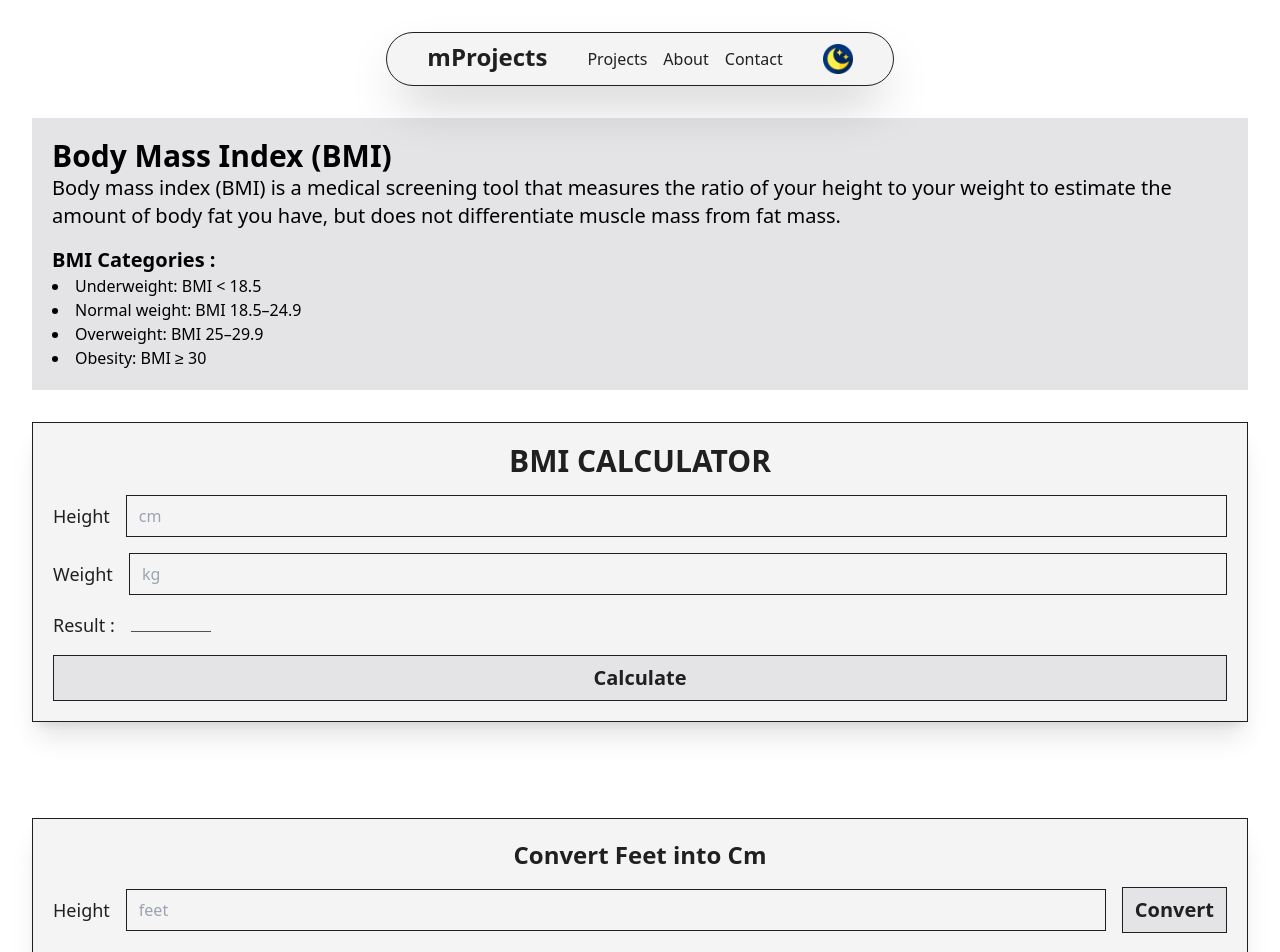
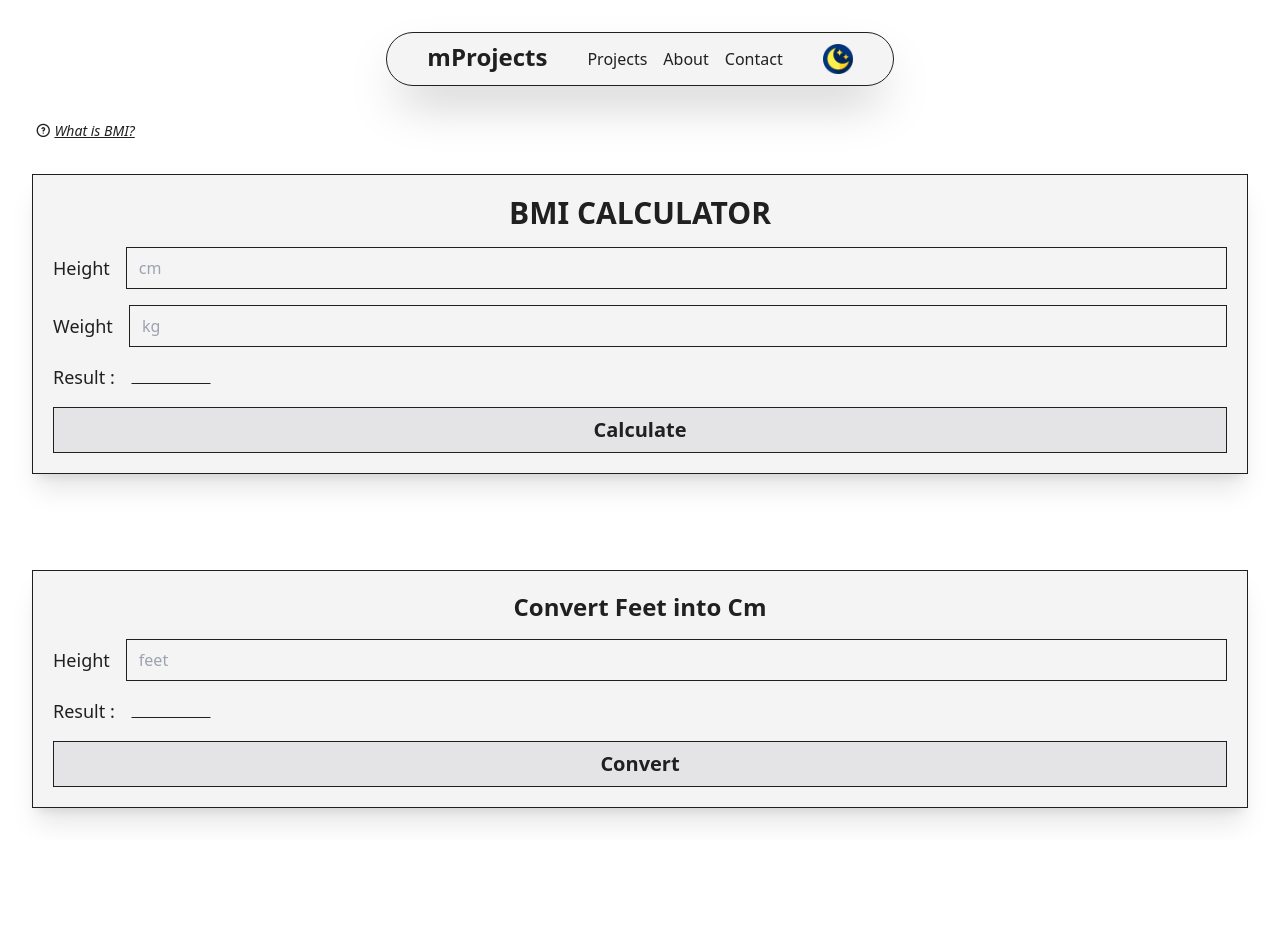
Before and after one commit to abhisharma54/mProjects, a React (Vite) app: page /bmi-calculator in a window 1280 px wide. Shown: the top 952 px of the page. After the commit the page ends 840 px from the top, so only its background shows below. Built offline with nearby package versions, Linux system fonts and the light colour scheme.

Commit message:
minor fix

```diff
--- a/index.html
+++ b/index.html
@@ -4,6 +4,7 @@
     <meta charset="UTF-8" />
     <meta name="viewport" content="width=device-width, initial-scale=1.0" />
     <link rel="icon" href="/src/assets/images/mProjects-logo.jpg">
+    <link rel="stylesheet" href="https://unicons.iconscout.com/release/v2.1.9/css/unicons.css">
     <title>mProjects</title>
   </head>
   <body class="dark:bg-[#202020]">
--- a/src/App.jsx
+++ b/src/App.jsx
@@ -1,29 +1,45 @@
-import './App.css'
-import { Header, Home, Contact, BMICalculator, PasswordGenerator, UnitConverter, CurrencyConverter, AiChat, About } from './Components/index'
-import { Route, RouterProvider, createBrowserRouter, createRoutesFromElements } from 'react-router-dom'
+import "./App.css";
+import {
+  Header,
+  Home,
+  Contact,
+  BMICalculator,
+  PasswordGenerator,
+  UnitConverter,
+  CurrencyConverter,
+  AiChat,
+  About,
+  FoodItem,
+  Recipe
+} from "./Components/index";
+import {
+  Route,
+  RouterProvider,
+  createBrowserRouter,
+  createRoutesFromElements,
+} from "react-router-dom";
 
 const router = createBrowserRouter(
   createRoutesFromElements(
     <>
-    <Route path='/' element={<Header />}>
-    <Route index element={<Home />} />
-    <Route path='/contact' element={<Contact />} />
-    <Route path='/about' element={<About />} />
-    <Route path='/bmi-calculator' element={<BMICalculator />} />
-    <Route path='/password-generator' element={<PasswordGenerator />} />
-    <Route path='/unit-converter' element={<UnitConverter />} />
-    <Route path='/currency-converter' element={<CurrencyConverter />} />
-    <Route path='/ai-chat' element={<AiChat />} />
-    </Route>
+      <Route path="/" element={<Header />}>
+        <Route index element={<Home />} />
+        <Route path="contact" element={<Contact />} />
+        <Route path="about" element={<About />} />
+        <Route path="bmi-calculator" element={<BMICalculator />} />
+        <Route path="password-generator" element={<PasswordGenerator />} />
+        <Route path="unit-converter" element={<UnitConverter />} />
+        <Route path="currency-converter" element={<CurrencyConverter />} />
+        <Route path="ai-chat" element={<AiChat />} />
+        <Route path="food-item" element={<FoodItem />} />
+        <Route path="food-item/:foodId" element={<Recipe />} />
+      </Route>
     </>
   )
-)
+);
 
 function App() {
-
-  return (
-    <RouterProvider router={router} />
-  )
+  return <RouterProvider router={router} />;
 }
 
-export default App
+export default App;
--- a/src/Components/BmiCalculator/BMICalculator.jsx
+++ b/src/Components/BmiCalculator/BMICalculator.jsx
@@ -1,4 +1,5 @@
-import React, { useState } from "react";
+import { useState } from "react";
+import { Input, Button } from "../index";
 
 function BMICalculator() {
   const [height, setHeight] = useState("");
@@ -8,6 +9,7 @@ function BMICalculator() {
   const [result, setResult] = useState("");
   const [heightInCm, setHeightInCm] = useState("");
   const [heightConvertErr, setHeightConvertErr] = useState("");
+  const [showBmiInfo, setShowBmiInfo] = useState(false);
 
   const handleBmi = (e) => {
     setError("");
@@ -31,8 +33,8 @@ function BMICalculator() {
   };
 
   const handleHeightConvert = () => {
-    setHeightConvertErr('')
-    setHeightConvert('')
+    setHeightConvertErr("");
+    setHeightConvert("");
     if (heightConvert.trim() === "") {
       setHeightConvertErr("Please Enter Height");
     } else {
@@ -43,12 +45,21 @@ function BMICalculator() {
 
   return (
     <div className="w-full">
-      <div className="bg-zinc-200 dark:bg-yellow-100 text-black p-5">
-        <h1 className="text-left text-3xl font-bold max-[550px]:text-2xl">Body Mass Index (BMI)</h1>
-        <p className="text-left text-xl max-[550px]:text-lg">
+      {showBmiInfo ? (
+        <div className="bg-zinc-200 dark:bg-[#404040] text-black dark:text-white p-5">
+          <div className="flex justify-between">
+            <h1 className="text-left text-3xl font-bold max-[550px]:text-2xl">
+              Body Mass Index (BMI)
+            </h1>
+            <i
+              onClick={() => setShowBmiInfo(false)}
+              className="uil uil-multiply text-xl cursor-pointer transition duration-150 ease-in-out hover:text-[rgb(218,58,58)] active:text-[#00ff47] hover:[text-shadow:_0_0_30px_rgb(255_0_0)]"
+            ></i>
+          </div>
+          <p className="text-left text-lg max-[550px]:text-lg">
             Body mass index (BMI) is a medical screening tool that measures the
-          ratio of your height to your weight to estimate the amount of body fat
-          you have, but does not differentiate muscle mass from fat mass.
+            ratio of your height to your weight to estimate the amount of body
+            fat you have, but does not differentiate muscle mass from fat mass.
           </p>
           <h1 className="text-left text-xl font-semibold mt-4">
             BMI Categories :
@@ -58,6 +69,18 @@ function BMICalculator() {
           <li className="text-left">{`Overweight: BMI 25–29.9`}</li>
           <li className="text-left">{`Obesity: BMI ≥ 30`}</li>
         </div>
+      ) : (
+        <button
+          className="flex cursor-pointer"
+          onClick={() => setShowBmiInfo(true)}
+        >
+          <i className="uil-question-circle text-[#202020] dark:text-white">
+            <span className="text-sm underline text-[#202020] dark:text-white">
+              What is BMI?
+            </span>
+          </i>
+        </button>
+      )}
 
       <div className="flex flex-col gap-20 mt-4">
         <form
@@ -67,32 +90,22 @@ function BMICalculator() {
           <h1 className="text-3xl font-semibold text-[#202020] dark:text-yellow-400 max-[550px]:text-2xl">
             BMI CALCULATOR
           </h1>
-          <div className="flex items-center gap-4">
-            <label className="text-lg font-medium text-[#202020] dark:text-white" htmlFor="height">
-              Height
-            </label>
-            <input
-              className="w-full px-3 py-2 border-[1px] text-black border-[#202020] bg-zinc-100 dark:bg-black dark:text-white dark:border-yellow-400 focus:outline-none"
-              type="text"
+          <Input
+            label="Height"
+            type="number"
             placeholder="cm"
-              id="height"
             value={height}
             onChange={(e) => setHeight(e.target.value)}
           />
-          </div>
-          <div className="flex items-center gap-4">
-            <label className="text-lg font-medium text-[#202020] dark:text-white" htmlFor="weight">
-              Weight
-            </label>
-            <input
-              className="w-full px-3 py-2 border-[1px] text-black border-[#202020] bg-zinc-100 dark:bg-black dark:text-white dark:border-yellow-400 focus:outline-none"
-              type="text"
+
+          <Input
+            label="Weight"
+            type="number"
             placeholder="kg"
-              id="weight"
             value={weight}
             onChange={(e) => setWeight(e.target.value)}
           />
-          </div>
+
           <div className="flex items-center gap-4">
             <p
               className="text-lg font-medium text-[#202020] dark:text-white"
@@ -100,16 +113,18 @@ function BMICalculator() {
             >
               Result :
             </p>
+            {result ? (
               <p className="text-lg font-medium text-[#202020] border-b-[1px] border-b-zinc-600 dark:text-yellow-400 dark:border-yellow-400">
-            {result ? (
-              result
-            ) : <div className="w-20 pt-3 border-[0px] border-b-[#202020]"></div>}
+                {result}
               </p>
+            ) : (
+              <div className="w-20 pt-3 border-[1px] border-transparent border-b-[#202020] dark:border-b-yellow-400"></div>
+            )}
           </div>
-          <button className="text-xl font-semibold px-3 py-2 text-[#202020] bg-zinc-200 border-[1px] border-[#202020] transition duration-150 ease-in hover:bg-black hover:text-white dark:hover:text-white dark:hover:bg-black dark:text-yellow-400 dark:bg-transparent dark:border-yellow-400">
-            Calculate
-          </button>
-            {error && <p className="text-lg text-[#202020] dark:text-white">{error}</p>}
+          <Button>Calculate</Button>
+          {error && (
+            <p className="text-lg text-[#202020] dark:text-white">{error}</p>
+          )}
         </form>
 
         <div className="flex flex-col gap-4 mt-4 p-5 shadow-xl border-[1px] bg-zinc-100 dark:bg-[#202020] border-[#202020] dark:border-yellow-400">
@@ -117,25 +132,13 @@ function BMICalculator() {
             Convert Feet into Cm
           </h1>
           <div className="flex gap-4 max-[550px]:flex-col">
-            <div className="w-full flex items-center gap-4">
-              <label className="text-lg font-medium text-[#202020] dark:text-white" htmlFor="heightConv">
-                Height
-              </label>
-              <input
-                className="w-full px-3 py-2 border-[1px] text-black border-[#202020] bg-zinc-100 dark:bg-black dark:text-white dark:border-yellow-400 focus:outline-none"
-                type="text"
+            <Input
+              label="Height"
+              type="number"
               placeholder="feet"
-                id="heightConv"
               value={heightConvert}
               onChange={(e) => setHeightConvert(e.target.value)}
             />
-            </div>
-            <button
-              onClick={handleHeightConvert}
-              className="text-xl font-semibold px-3 py-2 text-[#202020] bg-zinc-200 border-[1px] border-[#202020] transition duration-150 ease-in hover:bg-black hover:text-white dark:hover:text-white dark:hover:bg-black dark:text-yellow-400 dark:bg-transparent dark:border-yellow-400 max-[550px]:w-full max-[550px]:text-lg"
-            >
-              Convert
-            </button>
           </div>
           <div className="flex items-center gap-4">
             <p
@@ -148,9 +151,16 @@ function BMICalculator() {
               <p className="text-lg font-medium text-[#202020] border-b-[1px] border-b-zinc-600 dark:text-yellow-400 dark:border-yellow-400">
                 {`${heightInCm} cm`}
               </p>
-            ) : <div className="w-20 pt-3 border-[1px] border-transparent border-b-[#202020] dark:border-b-yellow-400"></div>}
+            ) : (
+              <div className="w-20 pt-3 border-[1px] border-transparent border-b-[#202020] dark:border-b-yellow-400"></div>
+            )}
           </div>
-            {heightConvertErr && <p className="text-lg text-[#202020] dark:text-white">{heightConvertErr}</p>}
+          <Button onClick={handleHeightConvert}>Convert</Button>
+          {heightConvertErr && (
+            <p className="text-lg text-[#202020] dark:text-white">
+              {heightConvertErr}
+            </p>
+          )}
         </div>
       </div>
     </div>
--- a/src/Components/Header.jsx
+++ b/src/Components/Header.jsx
@@ -70,7 +70,7 @@ function Header() {
                         isActive
                           ? "text-orange-500 font-semibold dark:text-yellow-400 "
                           : "text-[#202020] dark:text-white"
-                      } transition duration-150 ease-in max-[550px]:text-xl hover:text-orange-500 hover:border-b-orange-500 dark:hover:text-yellow-400 hover:border-b-[1px] dark:hover:border-b-yellow-40`
+                      } transition duration-150 ease-in max-[550px]:text-xl hover:text-orange-500 hover:border-b-orange-500 dark:hover:text-yellow-400 hover:border-b-[1px] dark:hover:border-b-yellow-400`
                     }
                   >
                     {link.name}
--- a/src/Components/UnitConversion/UnitConverter.jsx
+++ b/src/Components/UnitConversion/UnitConverter.jsx
@@ -1,5 +1,6 @@
 import { useState } from "react";
 import { unitParameter } from "./Unit";
+import { Input, Button } from "../index";
 
 function UnitConverter() {
   const [type, setType] = useState("length");
@@ -235,21 +236,14 @@ function UnitConverter() {
             </select>
           </div>
         </div>
-        <div className="flex items-center gap-4">
-          <label
-            className="text-lg font-medium text-[#202020] dark:text-white"
-            htmlFor="value"
-          >
-            Value
-          </label>
-          <input
-            className="w-full px-3 py-2 border-[1px] text-black border-[#202020] bg-zinc-200 dark:bg-black dark:text-white dark:border-yellow-400 focus:outline-none"
-            type="number"
-            placeholder="enter a value"
-            value={value}
-            onChange={(e) => setValue(e.target.value)}
-          />
-        </div>
+        <Input
+          className="bg-zinc-200"
+          label="Value"
+          type="number"
+          placeholder="enter a value"
+          value={value}
+          onChange={(e) => setValue(e.target.value)}
+        />
         <div className="flex items-center gap-4">
           <p
             className="text-lg font-medium text-[#202020] dark:text-white"
@@ -264,12 +258,12 @@ function UnitConverter() {
               </span>
             ) : result ? (
               result
-            ) : <div className="w-20 pt-3 border-[0px] border-b-[#202020]"></div>}
+            ) : (
+              <div className="w-20 pt-3 border-[0px] border-b-[#202020]"></div>
+            )}
           </p>
         </div>
-        <button className="text-xl font-semibold px-3 py-2 text-[#202020] bg-zinc-200 border-[1px] border-[#202020] transition duration-150 ease-in hover:bg-black hover:text-white dark:hover:text-white dark:hover:bg-black dark:text-yellow-400 dark:bg-transparent dark:border-yellow-400 max-[550px]:text-lg">
-          {`CONVERT ${type.toUpperCase()}`}
-        </button>
+        <Button>{`CONVERT ${type.toUpperCase()}`}</Button>
       </form>
       {error ? (
         <p className="y-4 text-xl font-semibold text-[#202020] dark:text-yellow-400">
--- a/src/assets/index.js
+++ b/src/assets/index.js
@@ -16,6 +16,7 @@ import arrowDarkIcon from './images/arrow-dark.png'
 import logo from './images/mProjects-logo.jpg'
 import listAiLight from './images/list-light.png'
 import listAiDark from './images/list-dark.png'
+import FoodRecipeImg from './images/foodRecipe.jpg'
 
 export {
     bmiImg,
@@ -35,5 +36,6 @@ export {
     arrowDarkIcon,
     logo,
     listAiLight,
-    listAiDark
+    listAiDark,
+    FoodRecipeImg
 }
```
Also changed, not shown: src/Components/AIChat/AiChat.jsx (+21 -18 lines), src/Components/About.jsx (+9 -9 lines), src/Components/CurrencyConverter/CurrencyConverter.jsx (+6 -13 lines), src/Components/Home.jsx (+8 -1 lines), src/Components/PasswordGenerator/PasswordGenerator.jsx (+4 -4 lines), src/Components/index.js (+10 -0 lines). Lines whose indentation alone changed are shown as unchanged.
